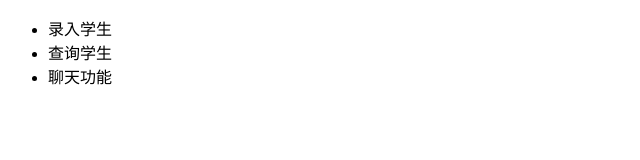
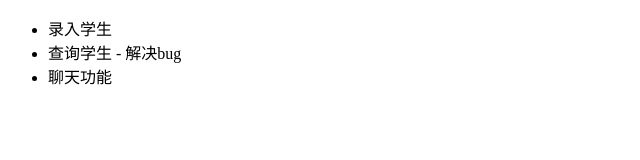
Before and after one commit to Boos-hejie/et-student, a plain HTML site: page index.html in a window 1280 px wide. Shown: the full height of the page, 0-640 px from the left. Drawn offline with Linux system fonts and the light colour scheme.

```diff
--- a/index.html
+++ b/index.html
@@ -7,7 +7,7 @@
 <body>
 	<ul>
 		<li>录入学生</li>
-		<li>查询学生</li>
+		<li>查询学生 - 解决bug</li>
 		<li>聊天功能</li>
 	</ul>
 </body>
```
